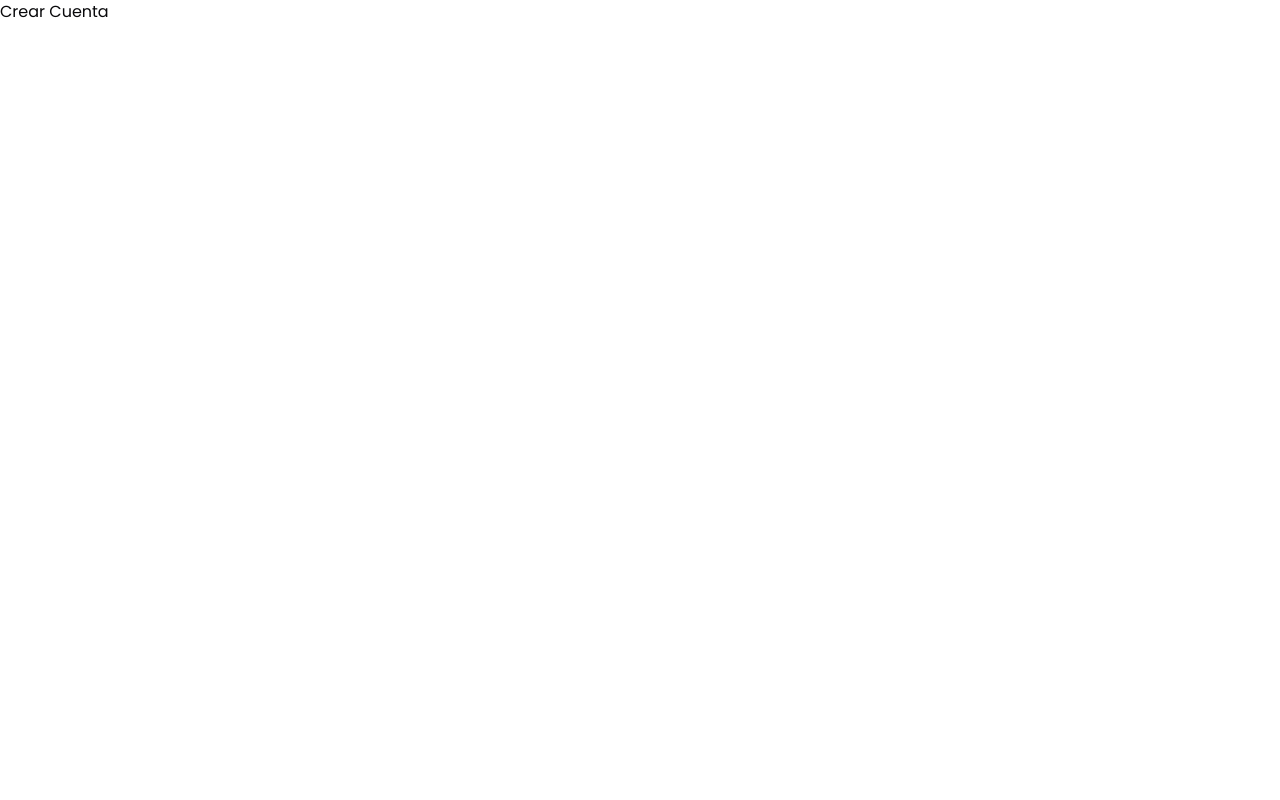
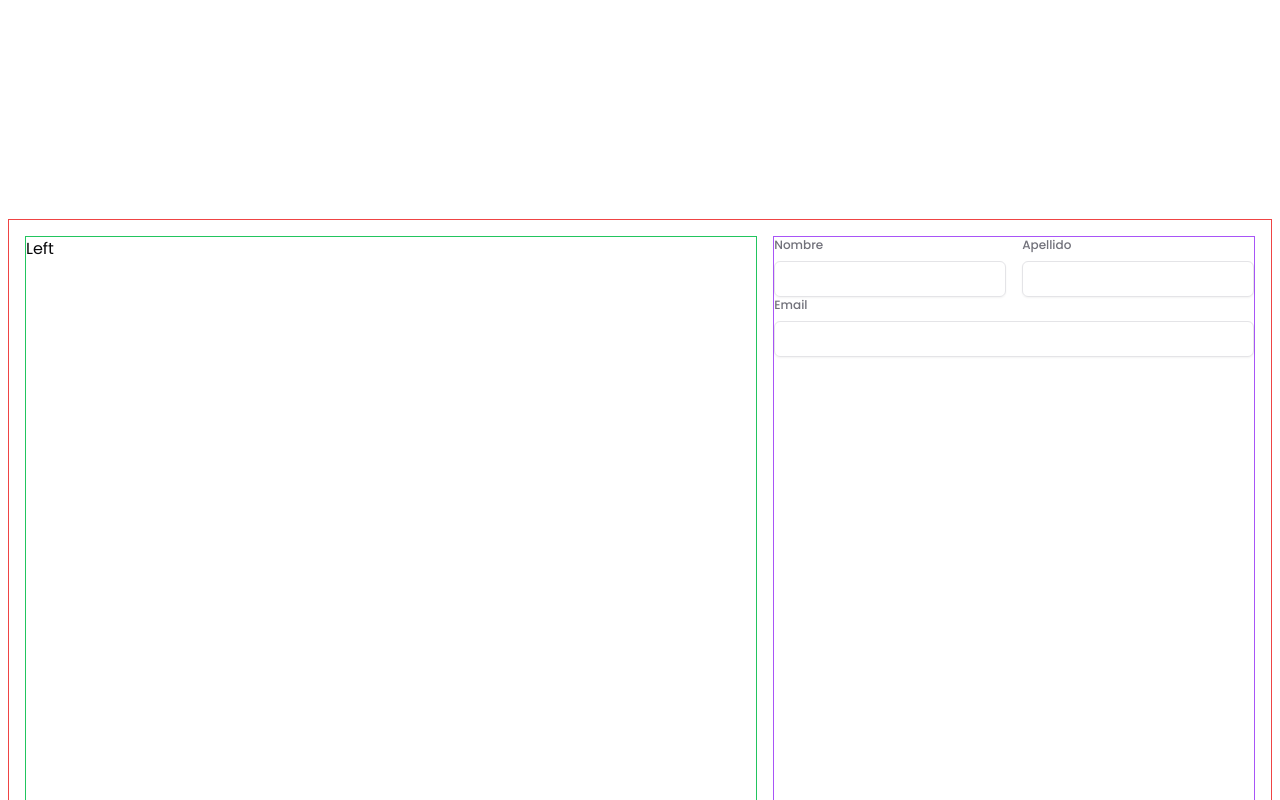
Before and after one commit to romandesigns/hqnrd, a Next.js app: page /en/auth/crear-cuenta in a window 1280 px wide. Shown: the top 800 px of the page. Built offline with nearby package versions, Linux system fonts and the light colour scheme.

Commit message:
page boilerplate

```diff
--- a/app/[lang]/auth/crear-cuenta/page.tsx
+++ b/app/[lang]/auth/crear-cuenta/page.tsx
@@ -1,9 +1,33 @@
+import { Content, Section } from "@/components/layout";
 import React from "react";
+import Form from "next/form";
+import { Input } from "@/components/ui/input";
+import { Label } from "@/components/ui/label";
 
 export default function Page() {
   return (
-    <div>
-      <p>Crear Cuenta</p>
-    </div>
+    <Section className="grid min-h-screen grid-cols-1 grid-rows-1 place-items-center p-2">
+      <Content className="grid aspect-square h-4/6 grid-cols-[1.52fr_1fr] grid-rows-1 gap-4 border border-red-500 bg-muted/5 p-4">
+        <div className="h-full w-full border border-green-500">Left</div>
+        <div className="h-full w-full border border-purple-500">
+          <Form action="#">
+            <div className="flex items-center justify-center gap-4">
+              <Label className="flex-1" htmlFor="name">
+                <p className="pb-2 text-xs text-muted-foreground">Nombre</p>
+                <Input type="name" name="name" id="name" />
+              </Label>
+              <Label className="flex-1" htmlFor="lasName">
+                <p className="pb-2 text-xs text-muted-foreground">Apellido</p>
+                <Input type="name" name="lasName" id="lasName" />
+              </Label>
+            </div>
+            <Label className="flex-1" htmlFor="email">
+              <p className="pb-2 text-xs text-muted-foreground">Email</p>
+              <Input type="email" name="email" id="email" />
+            </Label>
+          </Form>
+        </div>
+      </Content>
+    </Section>
   );
 }
--- a/app/[lang]/crear-cuenta/page.tsx
+++ /dev/null
@@ -1,9 +0,0 @@
-import React from "react";
-
-export default function Page() {
-  return (
-    <div>
-      <p>Crear cuenta</p>
-    </div>
-  );
-}
--- /dev/null
+++ b/components/ui/input.tsx
@@ -0,0 +1,22 @@
+import * as React from "react"
+
+import { cn } from "@/lib/utils"
+
+const Input = React.forwardRef<HTMLInputElement, React.ComponentProps<"input">>(
+  ({ className, type, ...props }, ref) => {
+    return (
+      <input
+        type={type}
+        className={cn(
+          "flex h-9 w-full rounded-md border border-input bg-transparent px-3 py-1 text-base shadow-sm transition-colors file:border-0 file:bg-transparent file:text-sm file:font-medium file:text-foreground placeholder:text-muted-foreground focus-visible:outline-none focus-visible:ring-1 focus-visible:ring-ring disabled:cursor-not-allowed disabled:opacity-50 md:text-sm",
+          className
+        )}
+        ref={ref}
+        {...props}
+      />
+    )
+  }
+)
+Input.displayName = "Input"
+
+export { Input }
--- /dev/null
+++ b/components/ui/label.tsx
@@ -0,0 +1,26 @@
+"use client"
+
+import * as React from "react"
+import * as LabelPrimitive from "@radix-ui/react-label"
+import { cva, type VariantProps } from "class-variance-authority"
+
+import { cn } from "@/lib/utils"
+
+const labelVariants = cva(
+  "text-sm font-medium leading-none peer-disabled:cursor-not-allowed peer-disabled:opacity-70"
+)
+
+const Label = React.forwardRef<
+  React.ElementRef<typeof LabelPrimitive.Root>,
+  React.ComponentPropsWithoutRef<typeof LabelPrimitive.Root> &
+    VariantProps<typeof labelVariants>
+>(({ className, ...props }, ref) => (
+  <LabelPrimitive.Root
+    ref={ref}
+    className={cn(labelVariants(), className)}
+    {...props}
+  />
+))
+Label.displayName = LabelPrimitive.Root.displayName
+
+export { Label }
--- a/package.json
+++ b/package.json
@@ -13,6 +13,7 @@
     "@radix-ui/react-accordion": "^1.2.2",
     "@radix-ui/react-dialog": "^1.1.5",
     "@radix-ui/react-dropdown-menu": "^2.1.4",
+    "@radix-ui/react-label": "^2.1.1",
     "@radix-ui/react-popover": "^1.1.5",
     "@radix-ui/react-slot": "^1.1.1",
     "@types/negotiator": "^0.6.3",
--- a/styles/globals.css
+++ b/styles/globals.css
@@ -1,6 +1,13 @@
 @tailwind base;
 @tailwind components;
 @tailwind utilities;
+
+html {
+  scroll-behavior: smooth;
+  padding: 0;
+  margin: 0;
+  box-sizing: border-box;
+}
 
 body {
   font-family: Poppins, Helvetica, sans-serif;
```
Also changed, not shown: 2 other files (tests, documents, lock files or other folders).
